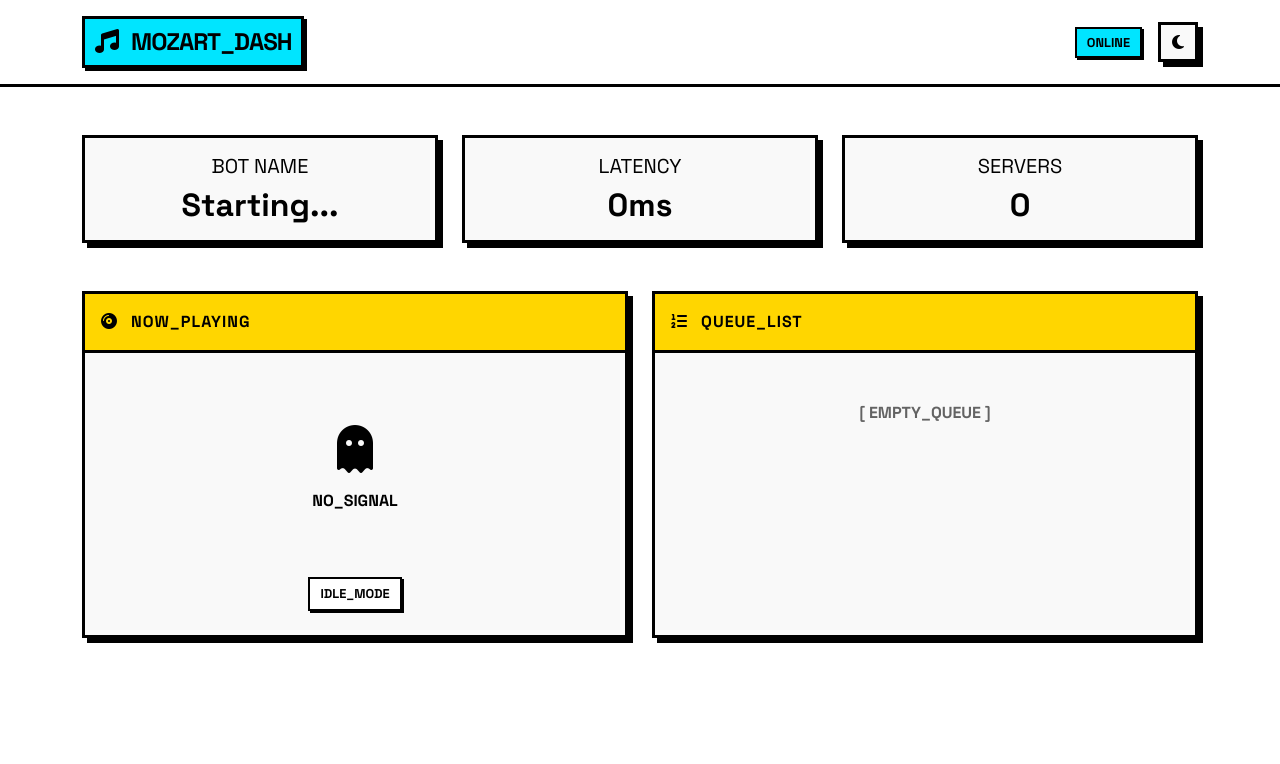
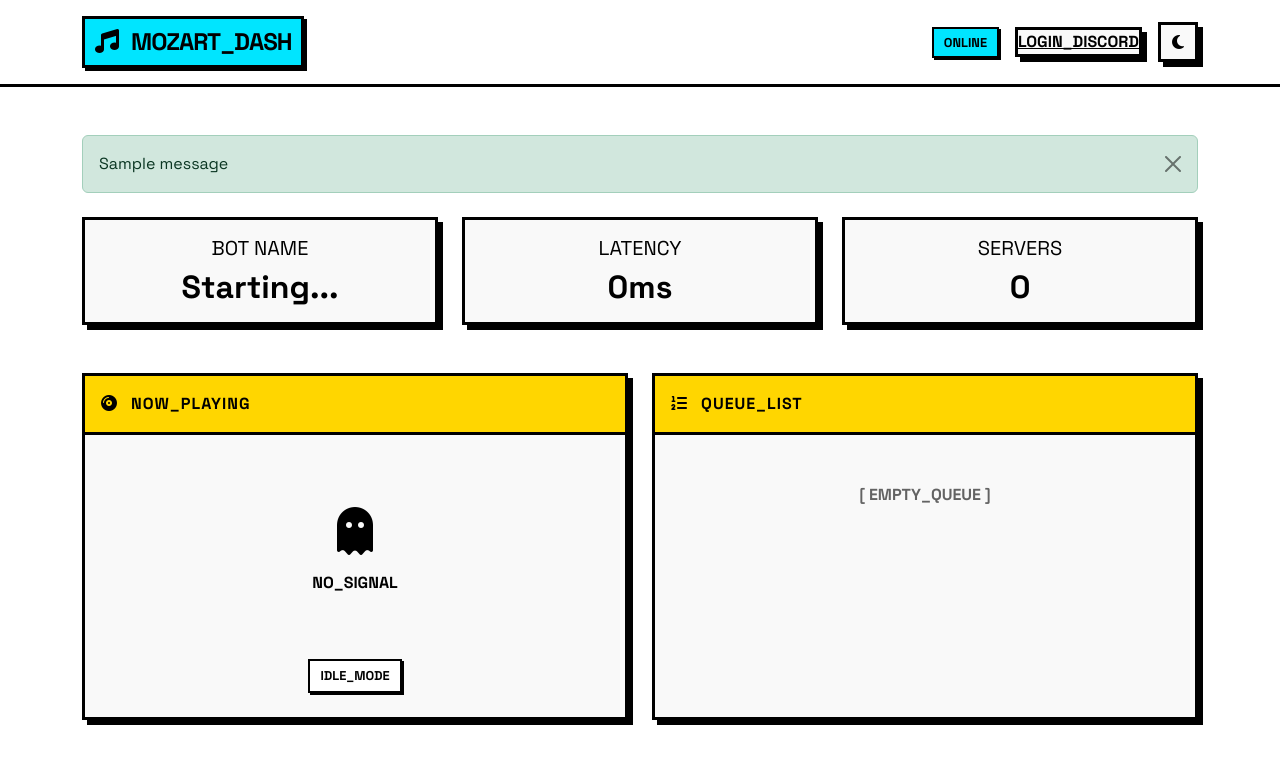
Before and after one commit to RenX86/Mozart, a Flask app: page / in a window 1280 px wide. Shown: the top 764 px of the page. Run offline with Flask 3, Linux system fonts and the light colour scheme; one stand-in notice (Sample message) is shown; some libraries are stand-ins or nearby versions.

Commit message:
feat: Implement a web dashboard with Discord OAuth2 for bot management, including database utilities for user warnings and music queue persistence.

```diff
--- a/requirements.txt
+++ b/requirements.txt
@@ -3,3 +3,4 @@ python-dotenv
 yt-dlp
 pynacl
 flask
+requests
--- a/src/utils/database.py
+++ b/src/utils/database.py
@@ -12,6 +12,12 @@ class DatabaseManager:
     def create_user_table(self):
         connection = self.get_connection()
         cursor = connection.cursor()
+
+        cursor = connection.cursor()
+
+        # Optimize performance: Enable Write-Ahead Logging (WAL) and Normal Sync
+        cursor.execute("PRAGMA journal_mode=WAL;")
+        cursor.execute("PRAGMA synchronous=NORMAL;")
 
         cursor.execute("""
             CREATE TABLE IF NOT EXISTS "users_per_guild" (
--- a/src/web/app.py
+++ b/src/web/app.py
@@ -1,11 +1,37 @@
-from flask import Flask, render_template, redirect, url_for, flash
+from flask import Flask, render_template, redirect, url_for, flash, session, request, abort
 import threading
 import asyncio
 import discord
 import os
+import requests
 
 app = Flask(__name__)
-app.secret_key = os.getenv('FLASK_SECRET_KEY', 'default-dev-key-do-not-use-in-prod') # Fallback for safety
+
+# Security Configuration
+# In production, failure to have a secret key is a critical error.
+app.secret_key = os.getenv('FLASK_SECRET_KEY')
+if not app.secret_key:
+    if os.getenv('FLASK_DEBUG', 'false').lower() == 'true':
+        app.secret_key = 'dev-fallback-key'
+        print("WARNING: Using fallback FLASK_SECRET_KEY. Do not do this in production!")
+    else:
+        # We can't safely run without a secret key in prod
+        # But raising generic error might crash potential build steps if envs aren't loaded yet.
+        # We'll set a dummy one but print a HUGE warning.
+        print("CRITICAL WARNING: FLASK_SECRET_KEY not set! Session security is compromised.")
+        app.secret_key = 'unsafe-default-key'
+
+# OAuth2 Configuration
+DISCORD_CLIENT_ID = os.getenv('DISCORD_CLIENT_ID')
+DISCORD_CLIENT_SECRET = os.getenv('DISCORD_CLIENT_SECRET')
+discord_api_endpoint = "https://discord.com/api/v10"
+
+# Auto-detect or use env var
+def get_redirect_uri():
+    if os.getenv('OAUTH2_REDIRECT_URI'):
+        return os.getenv('OAUTH2_REDIRECT_URI')
+    # Fallback for local dev
+    return 'http://localhost:5000/callback'
 
 # Global variable to hold the running bot instance
 bot = None
@@ -21,8 +47,18 @@ def get_active_voice_client():
         return bot.voice_clients[0]
     return None
 
-@app.route('/')
-def index():
+# Auth Decorator
+def login_required(f):
+    from functools import wraps
+    @wraps(f)
+    def decorated_function(*args, **kwargs):
+        if 'user_id' not in session:
+            flash("Please login to access this feature.", "warning")
+            return redirect(url_for('index'))
+        return f(*args, **kwargs)
+    return decorated_function
+
+def get_dashboard_context():
     music_cog = get_music_cog()
     voice_client = get_active_voice_client()
 
@@ -49,28 +85,121 @@ def index():
     is_playing = voice_client.is_playing() if voice_client else False
     is_paused = voice_client.is_paused() if voice_client else False
 
+    # Pass user session info
+    user_info = None
+    if 'user_id' in session:
+        user_info = {
+            'username': session.get('username'),
+            'avatar': session.get('avatar'),
+            'id': session.get('user_id')
+        }
+
     if bot and bot.is_ready():
-        return render_template('dashboard.html',
-                               bot_name=bot.user.name,
-                               latency=round(bot.latency * 1000),
-                               guild_count=len(bot.guilds),
-                               current_song=current_song,
-                               queue=queue,
-                               is_playing=is_playing,
-                               is_paused=is_paused,
-                               voice_connected=bool(voice_client))
+        return {
+            'bot_name': bot.user.name,
+            'latency': round(bot.latency * 1000),
+            'guild_count': len(bot.guilds),
+            'current_song': current_song,
+            'queue': queue,
+            'is_playing': is_playing,
+            'is_paused': is_paused,
+            'voice_connected': bool(voice_client),
+            'user': user_info
+        }
     else:
-        return render_template('dashboard.html',
-                               bot_name="Starting...",
-                               latency=0,
-                               guild_count=0,
-                               current_song=None,
-                               queue=[],
-                               is_playing=False,
-                               is_paused=False,
-                               voice_connected=False)
+         return {
+            'bot_name': "Starting...",
+            'latency': 0,
+            'guild_count': 0,
+            'current_song': None,
+            'queue': [],
+            'is_playing': False,
+            'is_paused': False,
+            'voice_connected': False,
+            'user': user_info
+        }
+
+@app.route('/')
+def index():
+    context = get_dashboard_context()
+    return render_template('dashboard.html', **context)
+
+@app.route('/dashboard/partial')
+def dashboard_partial():
+    context = get_dashboard_context()
+    return render_template('partials/dashboard_body.html', **context)
+
+@app.route('/login')
+def login():
+    if not DISCORD_CLIENT_ID:
+        return "DISCORD_CLIENT_ID not set", 500
+
+    redirect_uri = get_redirect_uri()
+    scope = "identify"
+    discord_login_url = (
+        f"https://discord.com/api/oauth2/authorize?client_id={DISCORD_CLIENT_ID}"
+        f"&redirect_uri={redirect_uri}&response_type=code&scope={scope}"
+    )
+    return redirect(discord_login_url)
+
+@app.route('/callback')
+def callback():
+    if not DISCORD_CLIENT_ID or not DISCORD_CLIENT_SECRET:
+        return "OAuth2 credentials not configured", 500
+
+    code = request.args.get('code')
+    if not code:
+        return "No code provided", 400
+
+    redirect_uri = get_redirect_uri()
+
+    data = {
+        'client_id': DISCORD_CLIENT_ID,
+        'client_secret': DISCORD_CLIENT_SECRET,
+        'grant_type': 'authorization_code',
+        'code': code,
+        'redirect_uri': redirect_uri,
+        'scope': 'identify'
+    }
+
+    headers = {
+        'Content-Type': 'application/x-www-form-urlencoded'
+    }
+
+    try:
+        r = requests.post(f'{discord_api_endpoint}/oauth2/token', data=data, headers=headers)
+        r.raise_for_status()
+        tokens = r.json()
+        access_token = tokens['access_token']
+
+        # Get User Info
+        headers = {
+            'Authorization': f"Bearer {access_token}"
+        }
+        r_user = requests.get(f'{discord_api_endpoint}/users/@me', headers=headers)
+        r_user.raise_for_status()
+        user_data = r_user.json()
+
+        # Save to session
+        session['user_id'] = user_data['id']
+        session['username'] = user_data['username']
+        session['avatar'] = user_data['avatar']
+
+        flash(f"Welcome, {user_data['username']}!", 'success')
+        return redirect(url_for('index'))
+
+    except Exception as e:
+        print(f"OAuth Error: {e}")
+        return f"Authentication failed: {e}", 500
+
+@app.route('/logout')
+def logout():
+    session.clear()
+    flash("Logged out successfully.", 'info')
+    return redirect(url_for('index'))
 
 @app.route('/pause', methods=['POST'])
+@login_required
 def pause():
     vc = get_active_voice_client()
     if vc and vc.is_playing():
@@ -78,6 +207,7 @@ def pause():
     return redirect(url_for('index'))
 
 @app.route('/resume', methods=['POST'])
+@login_required
 def resume():
     vc = get_active_voice_client()
     if vc and vc.is_paused():
@@ -85,6 +215,7 @@ def resume():
     return redirect(url_for('index'))
 
 @app.route('/skip', methods=['POST'])
+@login_required
 def skip():
     vc = get_active_voice_client()
     if vc and (vc.is_playing() or vc.is_paused()):
--- a/src/web/templates/dashboard.html
+++ b/src/web/templates/dashboard.html
@@ -1,5 +1,6 @@
 <!DOCTYPE html>
 <html lang="en">
+
 <head>
     <meta charset="UTF-8">
     <meta name="viewport" content="width=device-width, initial-scale=1.0">
@@ -13,7 +14,10 @@
     <link href="https://cdn.jsdelivr.net/npm/bootstrap@5.3.0/dist/css/bootstrap.min.css" rel="stylesheet">
     <link rel="stylesheet" href="https://cdnjs.cloudflare.com/ajax/libs/font-awesome/6.4.0/css/all.min.css">
     <link rel="stylesheet" href="{{ url_for('static', filename='style.css') }}">
+    <!-- HTMX for smart polling -->
+    <script src="https://unpkg.com/htmx.org@1.9.10"></script>
 </head>
+
 <body>
     <nav class="navbar mb-5">
         <div class="container">
@@ -23,11 +27,25 @@
             <div class="d-flex align-items-center gap-3">
                 <div class="status-indicator">
                     {% if bot_name %}
-                        <span class="badge-brutal badge-online">ONLINE</span>
+                    <span class="badge-brutal badge-online">ONLINE</span>
                     {% else %}
-                        <span class="badge-brutal badge-offline">OFFLINE</span>
+                    <span class="badge-brutal badge-offline">OFFLINE</span>
                     {% endif %}
                 </div>
+
+                {% if user %}
+                <div class="user-badge d-flex align-items-center gap-2">
+                    {% if user.avatar %}
+                    <img src="https://cdn.discordapp.com/avatars/{{ user.id }}/{{ user.avatar }}.png" alt="Avatar"
+                        class="rounded-circle" width="32" height="32">
+                    {% endif %}
+                    <span class="fw-bold">{{ user.username }}</span>
+                    <a href="{{ url_for('logout') }}" class="btn-brutal btn-sm">LOGOUT</a>
+                </div>
+                {% else %}
+                <a href="{{ url_for('login') }}" class="btn-brutal btn-sm">LOGIN_DISCORD</a>
+                {% endif %}
+
                 <button id="themeToggle" class="btn-brutal btn-icon" title="Toggle Theme">
                     <i class="fas fa-moon"></i>
                 </button>
@@ -35,103 +53,10 @@
         </div>
     </nav>
 
-    <div class="container">
-        <!-- Stats Row -->
-        <div class="row mb-5 g-4">
-            <div class="col-md-4">
-                <div class="card-brutal text-center p-3">
-                    <h5 class="text-uppercase mb-2">Bot Name</h5>
-                    <h2 class="fw-bold m-0">{{ bot_name }}</h2>
-                </div>
-            </div>
-            <div class="col-md-4">
-                <div class="card-brutal text-center p-3">
-                    <h5 class="text-uppercase mb-2">Latency</h5>
-                    <h2 class="fw-bold m-0">{{ latency }}ms</h2>
-                </div>
-            </div>
-            <div class="col-md-4">
-                <div class="card-brutal text-center p-3">
-                    <h5 class="text-uppercase mb-2">Servers</h5>
-                    <h2 class="fw-bold m-0">{{ guild_count }}</h2>
-                </div>
-            </div>
-        </div>
-
-        <div class="row g-4">
-            <!-- Now Playing Column -->
-            <div class="col-md-6">
-                <div class="card-brutal h-100">
-                    <div class="card-header-brutal">
-                        <i class="fas fa-compact-disc me-2"></i> NOW_PLAYING
-                    </div>
-                    <div class="card-body text-center d-flex flex-column justify-content-center align-items-center p-4">
-                        {% if current_song %}
-                            <div class="vinyl-container mb-4">
-                                <i class="fas fa-record-vinyl fa-5x {{ 'spin' if is_playing else '' }}"></i>
-                            </div>
-                            <h3 class="card-title fw-bold mb-4 text-break w-100">{{ current_song.title }}</h3>
-
-                            <div class="controls mb-4 d-flex gap-3">
-                                <form action="{{ url_for('pause') if is_playing else url_for('resume') }}" method="POST">
-                                    <button type="submit" class="btn-brutal btn-control">
-                                        <i class="fas {{ 'fa-pause' if is_playing else 'fa-play' }}"></i>
-                                    </button>
-                                </form>
-                                <form action="{{ url_for('skip') }}" method="POST">
-                                    <button type="submit" class="btn-brutal btn-control">
-                                        <i class="fas fa-forward"></i>
-                                    </button>
-                                </form>
-                            </div>
-
-                            <div class="meta-tag">
-                                SERVER: {{ current_song.channel.guild.name if current_song.channel else 'Unknown' }}
-                            </div>
-                        {% else %}
-                            <div class="empty-state my-5">
-                                <i class="fas fa-ghost fa-3x mb-3"></i>
-                                <p class="fw-bold">NO_SIGNAL</p>
-                            </div>
-                            {% if voice_connected %}
-                                <span class="badge-brutal bg-success">VOICE_ACTIVE</span>
-                            {% else %}
-                                <span class="badge-brutal bg-secondary">IDLE_MODE</span>
-                            {% endif %}
-                        {% endif %}
-                    </div>
-                </div>
-            </div>
-
-            <!-- Queue Column -->
-            <div class="col-md-6">
-                <div class="card-brutal h-100">
-                    <div class="card-header-brutal">
-                        <i class="fas fa-list-ol me-2"></i> QUEUE_LIST
-                    </div>
-                    <div class="card-body p-0">
-                        <ul class="list-group list-group-flush queue-list" style="max-height: 400px; overflow-y: auto;">
-                            {% if queue %}
-                                {% for song in queue %}
-                                    <li class="queue-item d-flex justify-content-between align-items-center p-3">
-                                        <div class="d-flex align-items-center overflow-hidden">
-                                            <span class="index-badge me-3">#{{ loop.index }}</span>
-                                            <div class="text-truncate fw-bold">
-                                                {{ song.title }}
-                                            </div>
-                                        </div>
-                                    </li>
-                                {% endfor %}
-                            {% else %}
-                                <li class="p-5 text-center fw-bold text-muted">
-                                    [ EMPTY_QUEUE ]
-                                </li>
-                            {% endif %}
-                        </ul>
-                    </div>
-                </div>
-            </div>
-        </div>
+    <!-- Main Container with HTMX Polling -->
+    <div class="container" id="dashboard-content" hx-get="{{ url_for('dashboard_partial') }}" hx-trigger="every 5s"
+        hx-swap="innerHTML">
+        {% include 'partials/dashboard_body.html' %}
     </div>
 
     <script>
@@ -161,10 +86,7 @@
                 themeIcon.classList.add('fa-moon');
             }
         }
-
-        setTimeout(() => {
-            window.location.reload();
-        }, 5000);
     </script>
 </body>
+
 </html>
--- /dev/null
+++ b/src/web/templates/partials/dashboard_body.html
@@ -0,0 +1,115 @@
+<!-- Flash Messages -->
+{% with messages = get_flashed_messages(with_categories=true) %}
+{% if messages %}
+{% for category, message in messages %}
+<div class="alert alert-{{ category if category != 'message' else 'info' }} alert-dismissible fade show mb-4"
+    role="alert">
+    {{ message }}
+    <button type="button" class="btn-close" data-bs-dismiss="alert" aria-label="Close"></button>
+</div>
+{% endfor %}
+{% endif %}
+{% endwith %}
+
+<!-- Stats Row -->
+<div class="row mb-5 g-4">
+    <div class="col-md-4">
+        <div class="card-brutal text-center p-3">
+            <h5 class="text-uppercase mb-2">Bot Name</h5>
+            <h2 class="fw-bold m-0">{{ bot_name }}</h2>
+        </div>
+    </div>
+    <div class="col-md-4">
+        <div class="card-brutal text-center p-3">
+            <h5 class="text-uppercase mb-2">Latency</h5>
+            <h2 class="fw-bold m-0">{{ latency }}ms</h2>
+        </div>
+    </div>
+    <div class="col-md-4">
+        <div class="card-brutal text-center p-3">
+            <h5 class="text-uppercase mb-2">Servers</h5>
+            <h2 class="fw-bold m-0">{{ guild_count }}</h2>
+        </div>
+    </div>
+</div>
+
+<div class="row g-4">
+    <!-- Now Playing Column -->
+    <div class="col-md-6">
+        <div class="card-brutal h-100">
+            <div class="card-header-brutal">
+                <i class="fas fa-compact-disc me-2"></i> NOW_PLAYING
+            </div>
+            <div class="card-body text-center d-flex flex-column justify-content-center align-items-center p-4">
+                {% if current_song %}
+                <div class="vinyl-container mb-4">
+                    <i class="fas fa-record-vinyl fa-5x {{ 'spin' if is_playing else '' }}"></i>
+                </div>
+                <h3 class="card-title fw-bold mb-4 text-break w-100">{{ current_song.title }}</h3>
+
+                <div class="controls mb-4 d-flex gap-3 justify-content-center">
+                    {% if user %}
+                    <form action="{{ url_for('pause') if is_playing else url_for('resume') }}" method="POST">
+                        <button type="submit" class="btn-brutal btn-control">
+                            <i class="fas {{ 'fa-pause' if is_playing else 'fa-play' }}"></i>
+                        </button>
+                    </form>
+                    <form action="{{ url_for('skip') }}" method="POST">
+                        <button type="submit" class="btn-brutal btn-control">
+                            <i class="fas fa-forward"></i>
+                        </button>
+                    </form>
+                    {% else %}
+                    <div class="alert alert-dark p-2 text-uppercase" role="alert" style="font-size: 0.8rem;">
+                        <i class="fas fa-lock me-2"></i> Login to Access Controls
+                    </div>
+                    {% endif %}
+                </div>
+
+                <div class="meta-tag">
+                    SERVER: {{ current_song.channel.guild.name if current_song.channel else 'Unknown' }}
+                </div>
+                {% else %}
+                <div class="empty-state my-5">
+                    <i class="fas fa-ghost fa-3x mb-3"></i>
+                    <p class="fw-bold">NO_SIGNAL</p>
+                </div>
+                {% if voice_connected %}
+                <span class="badge-brutal bg-success">VOICE_ACTIVE</span>
+                {% else %}
+                <span class="badge-brutal bg-secondary">IDLE_MODE</span>
+                {% endif %}
+                {% endif %}
+            </div>
+        </div>
+    </div>
+
+    <!-- Queue Column -->
+    <div class="col-md-6">
+        <div class="card-brutal h-100">
+            <div class="card-header-brutal">
+                <i class="fas fa-list-ol me-2"></i> QUEUE_LIST
+            </div>
+            <div class="card-body p-0">
+                <ul class="list-group list-group-flush queue-list" style="max-height: 400px; overflow-y: auto;">
+                    {% if queue %}
+                    {% for song in queue %}
+                    <li class="queue-item d-flex justify-content-between align-items-center p-3">
+                        <div class="d-flex align-items-center overflow-hidden">
+                            <span class="index-badge me-3">#{{ loop.index }}</span>
+                            <div class="text-truncate fw-bold">
+                                {{ song.title }}
+                            </div>
+                        </div>
+                    </li>
+                    {% endfor %}
+                    {% else %}
+                    <li class="p-5 text-center fw-bold text-muted">
+                        [ EMPTY_QUEUE ]
+                    </li>
+                    {% endif %}
+                </ul>
+            </div>
+        </div>
+    </div>
+</div>
```
